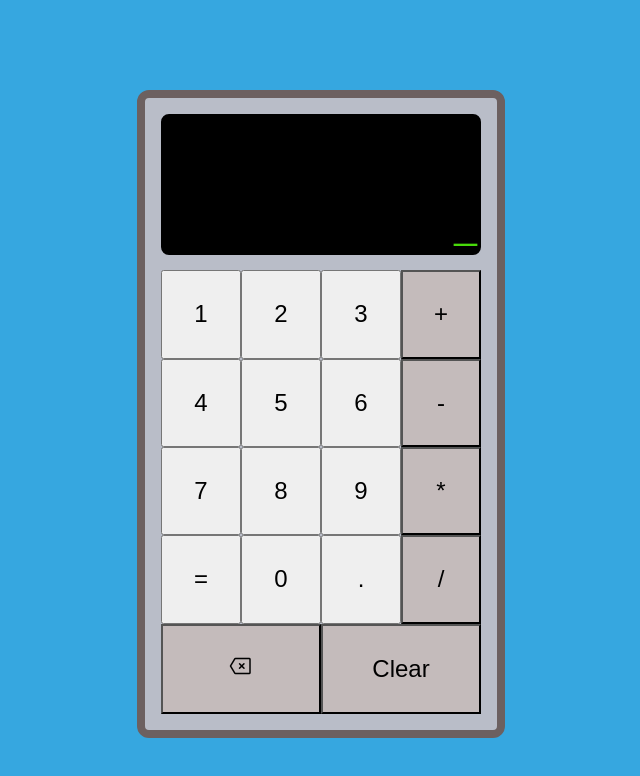
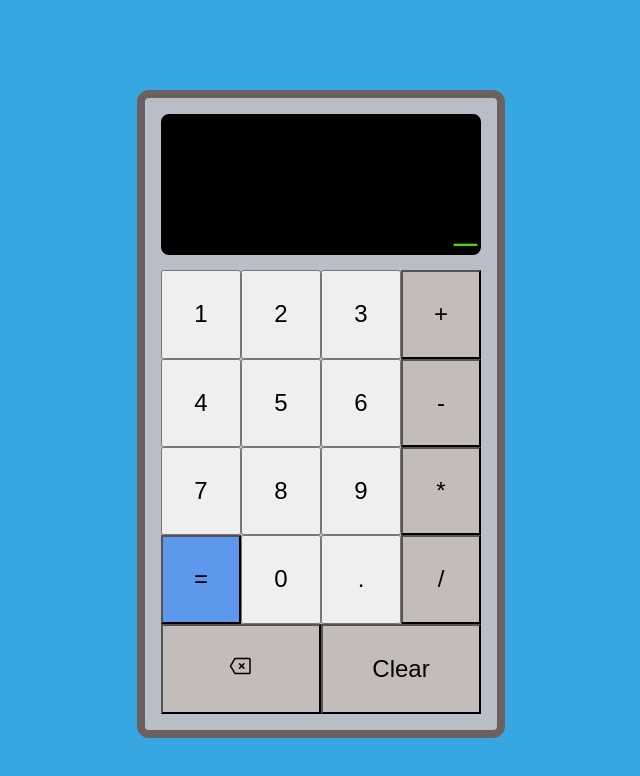
Before and after one commit to yarivushka/calculator, a plain HTML site: page index.html in a window 1280 px wide. Shown: the whole page, without its empty margins (333-973 px from the left). Drawn offline with Linux system fonts and the light colour scheme.

Commit message:
added color to button

```diff
--- a/index.html
+++ b/index.html
@@ -28,7 +28,7 @@
             <button class="btn" id="8">8</button>
             <button class="btn" id="9">9</button>
             <button class="btn color" id="*">*</button>
-            <button class="btn" id="=">=</button>
+            <button class="btn" id="=" style="background-color: rgb(94, 152, 237);">=</button>
             <button class="btn" id="0">0</button>
             <button class="btn" id=".">.</button>
             <button class="btn color" id="/">/</button>
```
